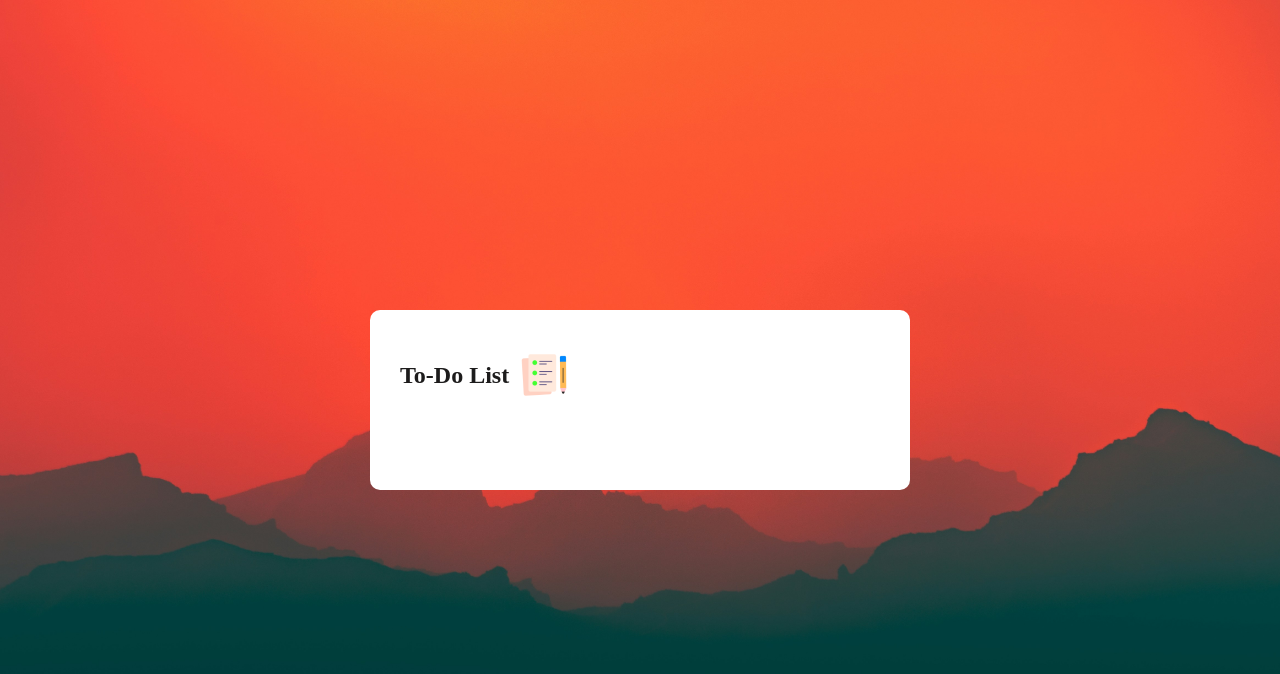
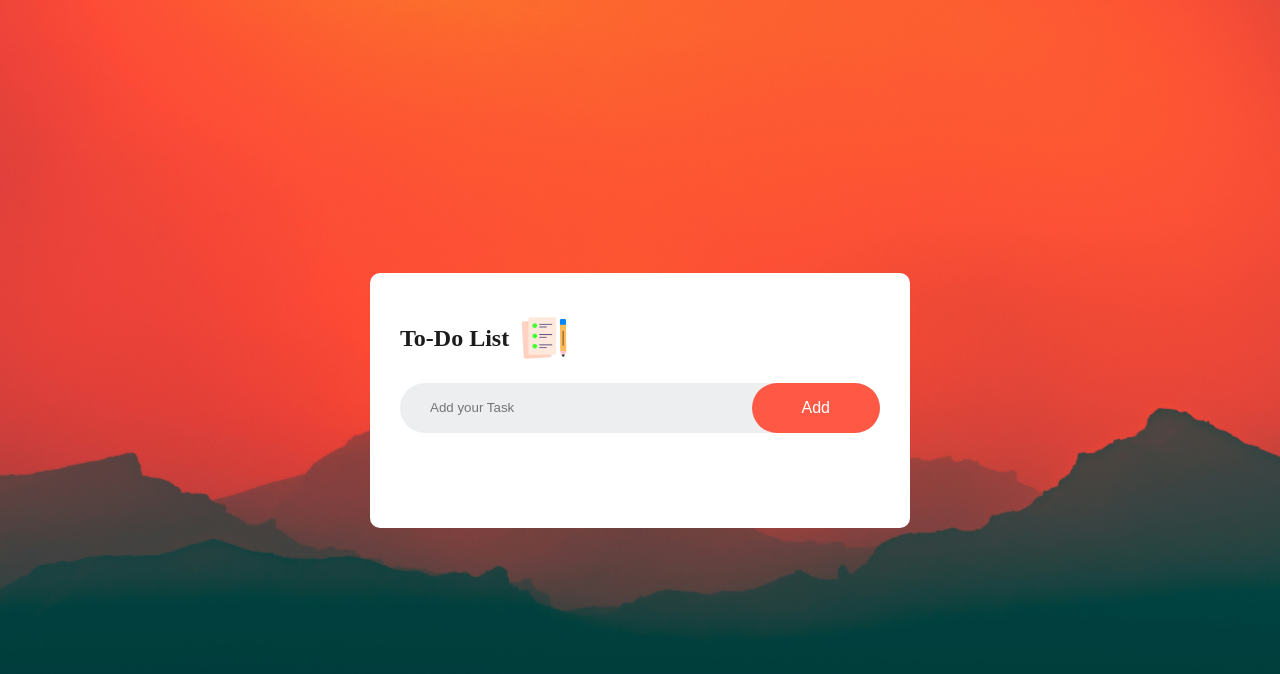
Before and after one commit to alimahmoudi22/To-Do-App, a plain HTML site: page index.html in a window 1280 px wide. Drawn offline with Linux system fonts and the light colour scheme.

Commit message:
Add input-box

```diff
--- a/index.html
+++ b/index.html
@@ -15,6 +15,11 @@
                 <h2 class="header__title">To-Do List</h2>
                 <img src="./img/icon.png" alt="icon" class="header__image">
             </div>
+            <div class="input-box">
+                <input type="text" class="input" id="input" placeholder="Add your Task">
+                <button class="button" id="button">Add</button>
+            </div>
+
         </div>
     </section>
     <script src="./app.js"></script>
--- a/style.css
+++ b/style.css
@@ -42,3 +42,31 @@ body{
 .header__image{
     width: 5rem;
 }
+.input-box{
+    width: 100%;
+    display: flex;
+    align-items: center;
+    justify-content: space-between;
+    background-color: #edeef0;
+    border-radius: 3rem;
+    padding-left: 2rem;
+    margin-bottom: 2.5rem;
+}
+.input{
+    flex: 1;
+    border: none;
+    outline: none;
+    background-color: transparent;
+    padding: 1rem;
+    font-weight: 1.4rem;
+}
+.button{
+    border: none;
+    outline: none;
+    padding: 1.6rem 5rem;
+    background-color: #ff5945;
+    color: #fff;
+    font-size: 1.6rem;
+    border-radius: 4rem;
+    cursor: pointer;
+}
```
